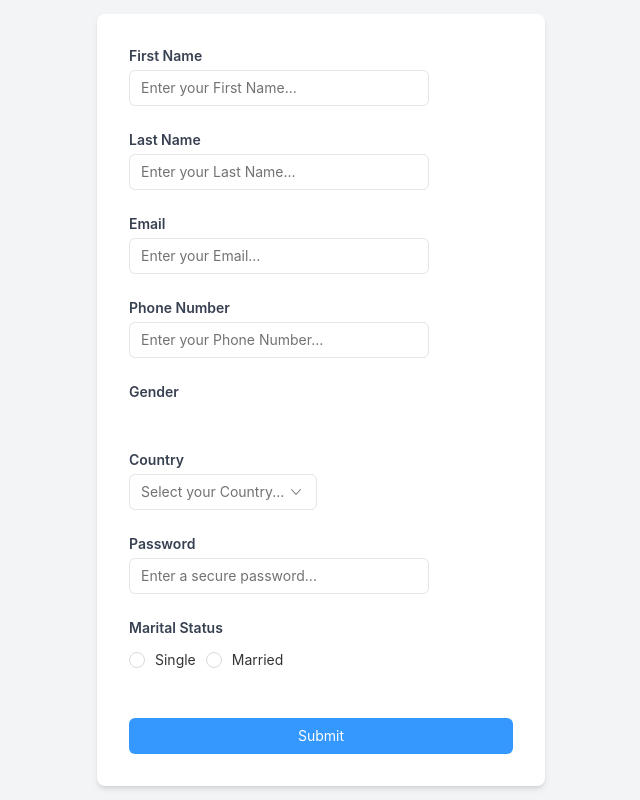
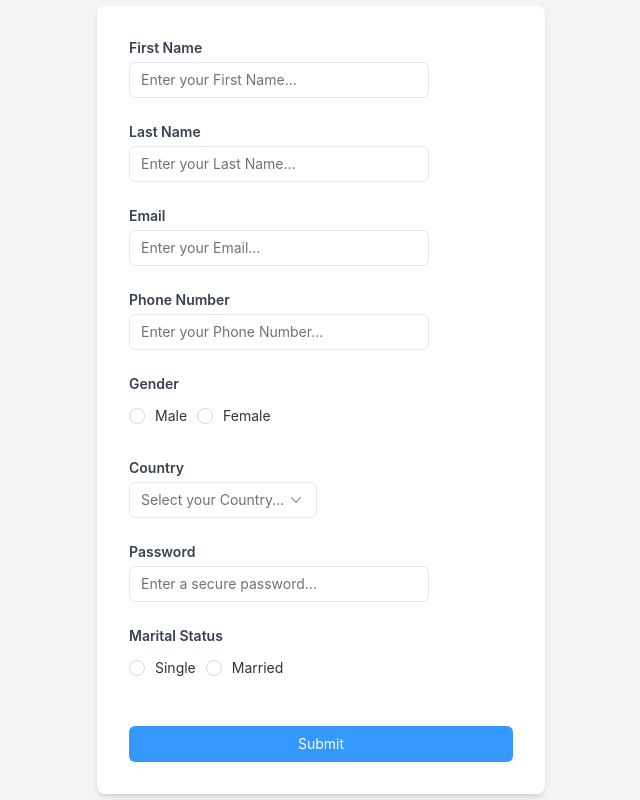
Before and after one commit to mitramansouri/rsuite-project-atlas, a React (Create React App) app: page / in a window 1280 px wide. Shown: the whole page, without its empty margins (319-959 px from the left). Built offline with nearby package versions, Linux system fonts and the light colour scheme.

Commit message:
marital status is done

```diff
--- a/src/App.js
+++ b/src/App.js
@@ -54,28 +54,43 @@ const App = () => {
 
     // Render all fields above "Marital Status"
     const fieldsAboveMaritalStatus = formFields.filter(
-      (field) => !['maritalStatus', 'spouseName', 'children', 'firstchildName'].includes(field.name)
+      (field) =>
+        !['maritalStatus', 'spouseName', 'children', 'firstchildName'].includes(field.name)
     );
+
     fieldsAboveMaritalStatus.forEach((field) => {
       renderedFields.push(
         <Form.Group controlId={field.name} key={field.name}>
           <Form.ControlLabel className="block font-semibold text-gray-700">
             {field.label}
           </Form.ControlLabel>
+          {field.type === 'radio' ? (
+            <Form.Control
+              name={field.name}
+              accepter={RadioGroup}
+              inline
+            >
+              {field.values.map((value) => (
+                <Radio value={value} key={value} className="mr-4">
+                  {value}
+                </Radio>
+              ))}
+            </Form.Control>
+          ) : (
             <Form.Control
               name={field.name}
               type={field.type === 'password' ? 'password' : 'text'}
               placeholder={field.placeholder}
               accepter={
-              field.type === 'select' ? SelectPicker : field.type === 'radio' ? RadioGroup : Input
+                field.type === 'select' ? SelectPicker : Input
               }
               data={
                 field.type === 'select'
                   ? field.values.map((value) => ({ label: value, value }))
                   : undefined
               }
-            inline={field.type === 'radio'}
             />
+          )}
         </Form.Group>
       );
     });
```
Also changed, not shown: src/formFields.json (line endings or trailing spaces). Lines whose indentation alone changed are shown as unchanged.
